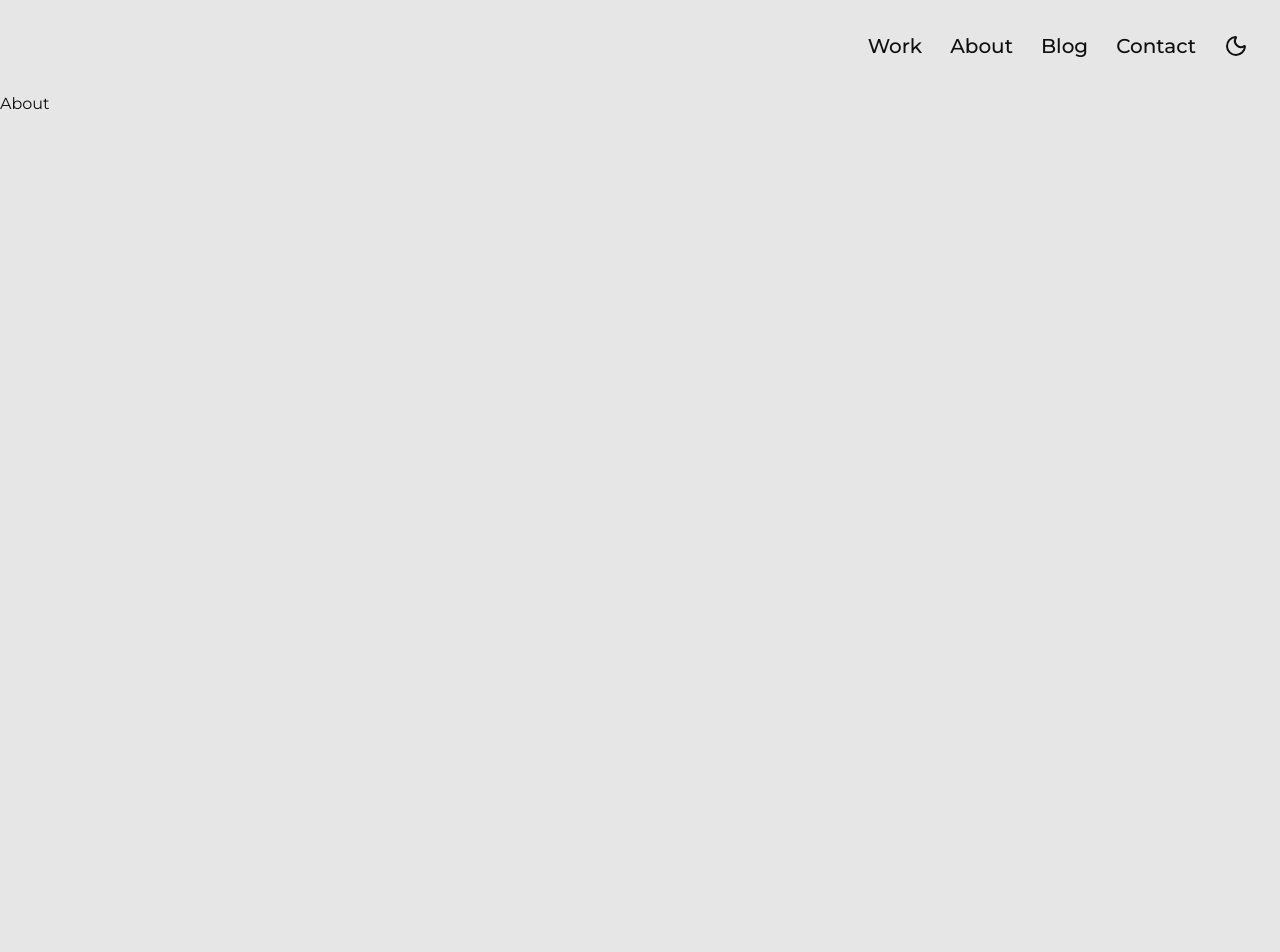
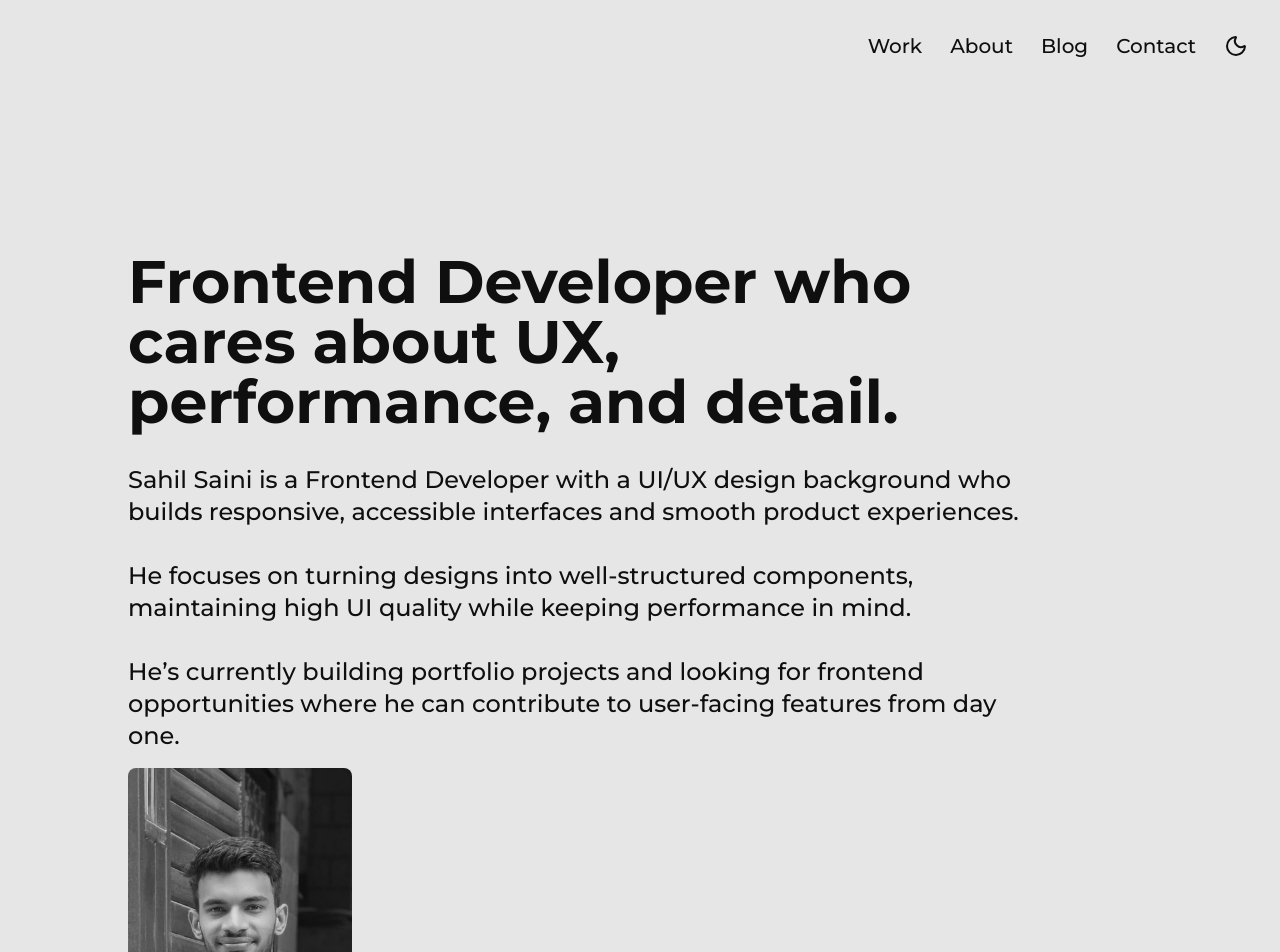
Before and after one commit to sahilsaini172/official-portfolio-sahilsaini, a Next.js app: page /about in a window 1280 px wide. Shown: the top 952 px of the page. Before the commit the page ends 800 px from the top, so only its background shows below. Built offline with nearby package versions, Linux system fonts and the light colour scheme.

Commit message:
added about section ,made reusable footer, made some ui patch

```diff
--- a/app/about/page.tsx
+++ b/app/about/page.tsx
@@ -1,3 +1,35 @@
+import Image from "next/image";
+import Footer from "../components/Footer";
 export default function About() {
-  return <div>About</div>;
+  return (
+    <div className="flex flex-col mt-8 p-8 sm:p-16 lg:p-24 xl:p-32 2xl:p-64">
+      <div className="max-w-4xl">
+        <h1 className="text-5xl lg:text-6xl 2xl:text-8xl font-bold obje">
+          Frontend Developer who cares about UX, performance, and detail.
+        </h1>
+        <p className="text-lg lg:text-xl xl:text-2xl 2xl:text-3xl lg:font-medium 2xl:font-semibold 2xl:leading-10 mt-8">
+          Sahil Saini is a Frontend Developer with a UI/UX design background who
+          builds responsive, accessible interfaces and smooth product
+          experiences.
+          <br />
+          <br />
+          He focuses on turning designs into well-structured components,
+          maintaining high UI quality while keeping performance in mind.
+          <br />
+          <br />
+          He’s currently building portfolio projects and looking for frontend
+          opportunities where he can contribute to user-facing features from day
+          one.
+        </p>
+        <Image
+          src="/aboutImage.jpeg"
+          width={738}
+          alt="about me"
+          height={1600}
+          className="grayscale w-1/4 h-[300px] object-top object-cover rounded-lg mt-4"
+        />
+      </div>
+      <Footer />
+    </div>
+  );
 }
--- /dev/null
+++ b/app/components/Footer.tsx
@@ -0,0 +1,34 @@
+import Link from "next/link";
+
+export default function Footer() {
+  return (
+    <footer className="flex flex-col mt-8 p-8 sm:p-16 lg:p-24 xl:p-32 2xl:p-64">
+      <h3 className="text-3xl lg:text-4xl xl:text-5xl 2xl:text-6xl font-bold">
+        Thanks for dropping by
+      </h3>
+      <p className="lg:text-lg xl:text-xl 2xl:text-2xl">
+        For enquiries, get in touch via{" "}
+        <Link href={"pages/contact"}>contact</Link>
+        <br />
+        if you prefer, you can also say hello at{" "}
+        <a
+          className="hover:text-primary underline underline-offset-auto decoration-primary"
+          href="mailto:sahilmanisaini8398@gmail.com"
+        >
+          sahilmanisaini8398@gmail.com
+        </a>
+      </p>
+      <div className=" flex gap-8 mt-16 xl:text-lg 2xl:text-xl *:hover:text-primary">
+        <a href="https://github.com/sahilsaini172" target="_blank">
+          Github
+        </a>
+        <a
+          href="https://www.linkedin.com/in/sahil-saini-866646318/"
+          target="_blank"
+        >
+          Linkedin
+        </a>
+      </div>
+    </footer>
+  );
+}
--- a/app/contact/page.tsx
+++ b/app/contact/page.tsx
@@ -62,7 +62,7 @@ export default function Contact() {
           If you prefer, you can also just send me an{" "}
           <a
             href="mailto:sahilmanisaini8398@gmail.com"
-            className="underline hover:text-primary"
+            className="underline hover:text-primary decoration-primary"
           >
             e-mail
           </a>
--- a/app/page.tsx
+++ b/app/page.tsx
@@ -3,6 +3,7 @@ import Link from "next/link";
 import BlogCard from "./components/BlogCard";
 import ProjectCard from "./components/ProjectCard";
 import { projects } from "./data/projects";
+import Footer from "./components/Footer";
 
 export default function Home() {
   return (
@@ -29,11 +30,11 @@ export default function Home() {
         </p>
 
         <Link
-          href="pages/about"
-          className="flex items-center gap-2 mt-8 font-medium text-lg lg:text-xl xl:text-2xl 2xl:text-3xl"
+          href="./about"
+          className="flex group hover:text-primary items-center gap-2 mt-8 font-medium text-lg lg:text-xl xl:text-2xl 2xl:text-3xl"
         >
           <p>More about me</p>
-          <ArrowRight size={16} />
+          <ArrowRight size={16} className="group-hover:ml-1" />
         </Link>
       </section>
       <section className="flex flex-col mt-8 p-8 sm:p-16 lg:p-24 xl:p-32 2xl:p-64">
@@ -59,10 +60,10 @@ export default function Home() {
         </div>
         <Link
           href="pages/work"
-          className="flex items-center gap-2 mt-10 font-medium text-lg lg:text-xl xl:text-2xl 2xl:text-3xl hover:text-primary duration-150 ease-in"
+          className="flex group items-center gap-2 mt-10 font-medium text-lg lg:text-xl xl:text-2xl 2xl:text-3xl hover:text-primary duration-150 ease-in"
         >
           <p>View Projects</p>
-          <ArrowRight size={16} />
+          <ArrowRight size={16} className="group-hover:ml-1" />
         </Link>
       </section>
       <section className="flex flex-col mt-8 p-8 sm:p-16 lg:p-24 xl:p-32 2xl:p-64 xl:w-2/3">
@@ -78,29 +79,13 @@ export default function Home() {
         ))}
         <Link
           href="pages/work"
-          className="flex items-center gap-2 font-medium text-lg lg:text-xl xl:text-2xl 2xl:text-3xl hover:text-primary duration-150 ease-in"
+          className="flex group items-center gap-2 font-medium text-lg lg:text-xl xl:text-2xl 2xl:text-3xl hover:text-primary duration-150 ease-in"
         >
           <p>All Articles</p>
-          <ArrowRight size={16} />
+          <ArrowRight size={16} className="group-hover:ml-1" />
         </Link>
       </section>
-      <footer className="flex flex-col mt-8 p-8 sm:p-16 lg:p-24 xl:p-32 2xl:p-64">
-        <h3 className="text-3xl lg:text-4xl xl:text-5xl 2xl:text-6xl font-bold">
-          Thanks for dropping by
-        </h3>
-        <p className="lg:text-lg xl:text-xl 2xl:text-2xl">
-          For enquiries, get in touch via{" "}
-          <Link href={"pages/contact"}>contact</Link>
-          <br />
-          if you prefer, you can also say hello at{" "}
-          <a
-            className="hover:text-primary underline underline-offset-3 decoration-primary"
-            href="mailto:sahilmanisaini8398@gmail.com"
-          >
-            sahilmanisaini8398@gmail.com
-          </a>
-        </p>
-      </footer>
+      <Footer />
     </div>
   );
 }
--- a/app/work/page.tsx
+++ b/app/work/page.tsx
@@ -1,5 +1,6 @@
 import ProjectCard from "@/app/components/ProjectCard";
 import { projects } from "../data/projects";
+import Footer from "../components/Footer";
 
 export default function Work() {
   return (
@@ -18,6 +19,7 @@ export default function Work() {
           ))}
         </div>
       </section>
+      <Footer />
     </div>
   );
 }
```
Also changed, not shown: public/aboutImage.jpeg (added).
